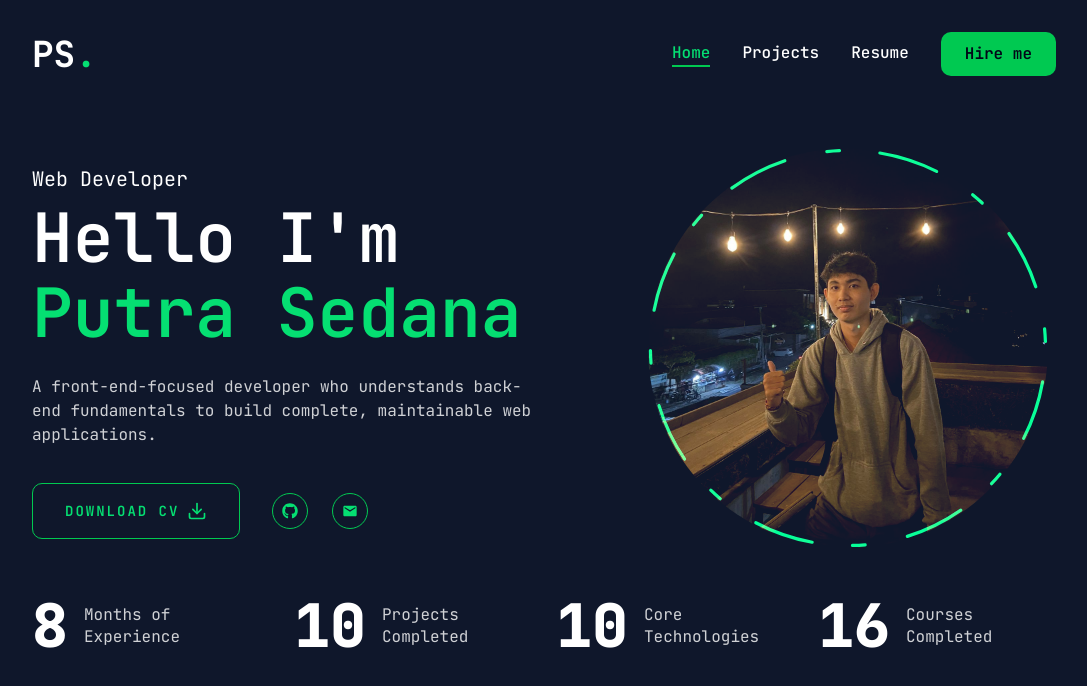
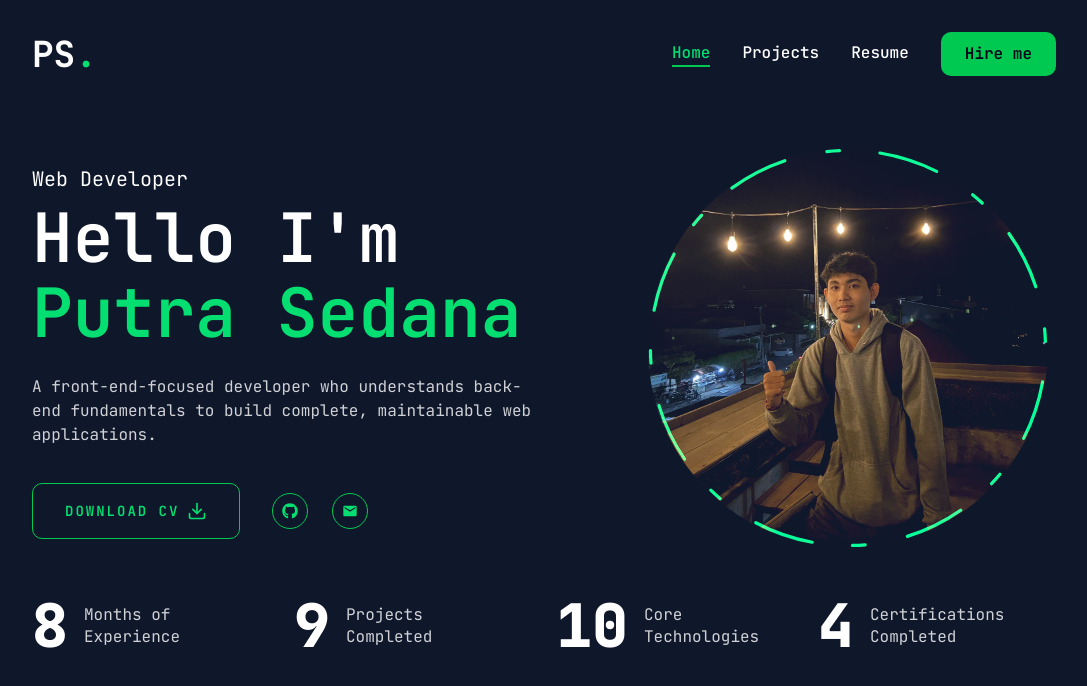
Before and after one commit to putrasedana/portfolio-website, a Next.js app: page / in a window 1280 px wide. Shown: the top 686 px of the page, without its empty margins (96-1183 px from the left). Built offline with nearby package versions, Linux system fonts and the light colour scheme.

Commit message:
Change the frontend project images and add links for the stats items

```diff
--- a/app/resume/page.tsx
+++ b/app/resume/page.tsx
@@ -6,8 +6,12 @@ import { ScrollArea } from "@/components/ui/scroll-area";
 import { Tooltip, TooltipContent, TooltipProvider, TooltipTrigger } from "@/components/ui/tooltip";
 import { about, certifications, education, experience, skills } from "@/data/resume-page";
 import Image from "next/image";
+import { useSearchParams } from "next/navigation";
 
 const Resume = () => {
+  const searchParams = useSearchParams();
+  const tab = searchParams.get("tab") || "Experience";
+
   return (
     <motion.div
       initial={{ opacity: 0 }}
@@ -17,7 +21,7 @@ const Resume = () => {
       }}
       className=" flex items-center justify-center py-12 xl:py-6 mx-auto max-w-5xl w-full px-4 sm:px-6 md:px-8 lg:px-12 xl:px-0"
     >
-      <Tabs defaultValue="Experience" className="w-full flex flex-col xl:flex-row gap-12">
+      <Tabs defaultValue={tab} className="w-full flex flex-col xl:flex-row gap-12">
         <TabsList className="flex flex-col w-full max-w-72 mx-auto xl:mx-0 gap-6">
           <TabsTrigger value="Experience">Experience</TabsTrigger>
           <TabsTrigger value="Education">Education</TabsTrigger>
--- a/components/Stats.tsx
+++ b/components/Stats.tsx
@@ -1,7 +1,8 @@
-'use client';
+"use client";
 
-import { stats } from '@/data/home-page';
-import CountUp from 'react-countup';
+import { stats } from "@/data/home-page";
+import CountUp from "react-countup";
+import Link from "next/link";
 
 const Stats = () => {
   return (
@@ -9,24 +10,25 @@ const Stats = () => {
       <div className="flex flex-wrap gap-6 max-w-[80vw] mx-auto xl:max-w-none">
         {stats.map((item, index) => {
           return (
-            <div
+            <Link
               key={index}
-              className="flex-1 flex gap-4 items-center justify-center xl:justify-start"
+              href={item.path}
+              className="flex-1 flex gap-4 items-center justify-center xl:justify-start group cursor-pointer"
             >
               <CountUp
                 end={item.num}
                 duration={5}
                 delay={2}
-                className="text-4xl xl:text-6xl font-extrabold"
+                className="text-4xl xl:text-6xl font-extrabold group-hover:text-green-400 transition-colors duration-300"
               />
               <p
                 className={`${
-                  item.text.length < 15 ? 'max-w-25' : 'max-w-37.5'
-                } leading-snug text-white/80`}
+                  item.text.length < 15 ? "max-w-25" : "max-w-37.5"
+                } leading-snug text-white/80 group-hover:text-white transition-colors duration-300`}
               >
                 {item.text}
               </p>
-            </div>
+            </Link>
           );
         })}
       </div>
--- a/data/home-page.ts
+++ b/data/home-page.ts
@@ -1,12 +1,11 @@
 import { FaGithub } from "react-icons/fa";
 import { MdEmail } from "react-icons/md";
-import { skills } from "./resume-page";
 
 const stats = [
-  { num: 8, text: "Months of Experience" },
-  { num: 10, text: "Projects Completed" },
-  { num: skills.skillsList.length, text: "Core Technologies" },
-  { num: 16, text: "Courses Completed" },
+  { num: 8, text: "Months of Experience", path: "/resume?tab=Experience" },
+  { num: 9, text: "Projects Completed", path: "/projects" },
+  { num: 10, text: "Core Technologies", path: "/resume?tab=Skills" },
+  { num: 4, text: "Certifications Completed", path: "/resume?tab=Certifications" },
 ];
 
 const socials = [
@@ -15,11 +14,6 @@ const socials = [
     path: "https://github.com/putrasedana",
     label: "GitHub Profile",
   },
-  // {
-  //   icon: FaLinkedin ,
-  //   path: "",
-  //   label: "LinkedIn Profile",
-  // },
   {
     icon: MdEmail,
     path: "mailto:putrasedana03@gmail.com",
--- a/data/project-page.ts
+++ b/data/project-page.ts
@@ -1,5 +1,4 @@
 // data/projects.ts
-
 export type Project = {
   title: string;
   description: string;
@@ -17,40 +16,6 @@ export type ProjectCategory = {
 };
 
 export const projectCategories: ProjectCategory[] = [
-  // {
-  //   id: 'javascript',
-  //   label: 'JavaScript',
-  //   icon: '/assets/js.png',
-  //   projects: [
-  //     {
-  //       title: 'Public Notes App',
-  //       description:
-  //         'A simple, clean web-based tool to create and manage your daily notes quickly and easily. Capture your thoughts, ideas, to-dos, and reminders. Powered by Dicoding Notes API https://notes-api.dicoding.dev/v2.',
-  //       stack: [
-  //         { name: 'HTML', icon: '/assets/html-5.png' },
-  //         { name: 'CSS', icon: '/assets/css-3.png' },
-  //         { name: 'JavaScript', icon: '/assets/js.png' },
-  //       ],
-  //       image: '/assets/javascript-project-1.png',
-  //       live: 'https://public-notes-app.netlify.app',
-  //       github: 'https://github.com/putrasedana/public-notes-app',
-  //     },
-  //     {
-  //       title: 'Story App',
-  //       description:
-  //         'Platform for sharing image-based stories, featuring user authentication and form validation. Powered by Dicoding Story API https://story-api.dicoding.dev/v1.',
-  //       stack: [
-  //         { name: 'HTML', icon: '/assets/html-5.png' },
-  //         { name: 'SASS', icon: '/assets/sass.png' },
-  //         { name: 'JavaScript', icon: '/assets/js.png' },
-  //       ],
-  //       image: '/assets/javascript-project-2.png',
-  //       live: 'https://story-app-0011.netlify.app',
-  //       github: 'https://github.com/putrasedana/story-app',
-  //     },
-  //   ],
-  // },
-
   {
     id: "frontend",
     label: "Front-End",
@@ -70,11 +35,11 @@ export const projectCategories: ProjectCategory[] = [
         github: "https://github.com/putrasedana/personal-notes-app",
       },
       {
-        title: "Random Forum App",
+        title: "Dev Forum App",
         description:
           "A simple, interactive web forum where users can create and join discussions, post messages, and engage with others in community-style threads. Powered by Dicoding Forum API https://forum-api.dicoding.dev/v1.",
         stack: [
-          { name: "JavaScript", icon: "/assets/js.png" },
+          { name: "TypeScript", icon: "/assets/typescript.png" },
           { name: "React", icon: "/assets/react.png" },
           { name: "Tailwind", icon: "/assets/tailwind.png" },
         ],
@@ -83,9 +48,9 @@ export const projectCategories: ProjectCategory[] = [
         github: "https://github.com/putrasedana/random-forum-app",
       },
       {
-        title: "Resumind",
+        title: "Resume Analyzer App",
         description:
-          "AI Resume Analyzer is a web app that uses AI to evaluate resumes, provide ATS compatibility insights, and suggest improvements to better match job descriptions. Powered by https://developer.puter.com",
+          "Resumind is a resume analyzer that uses AI to evaluate resumes, provide ATS compatibility insights, and suggest improvements to better match job descriptions. Powered by https://developer.puter.com",
         stack: [
           { name: "TypeScript", icon: "/assets/typescript.png" },
           { name: "React", icon: "/assets/react.png" },
```
Also changed, not shown: public/assets/frontend-project-1.png, public/assets/frontend-project-2.png.
